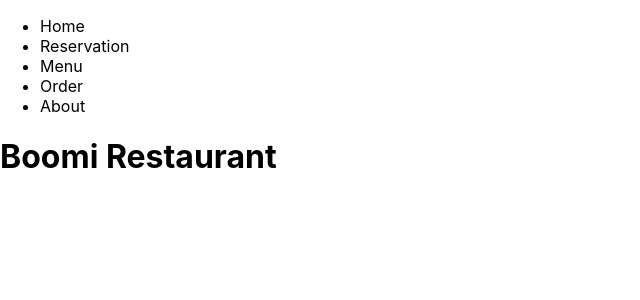
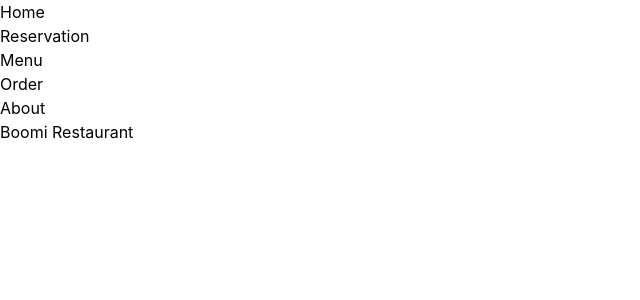
Before and after one commit to MitraKhorshidi/BoomiRestaurant, a Next.js app: page / in a window 1280 px wide. Shown: the top 300 px of the page, without its empty margins (0-640 px from the left). Built offline with nearby package versions, Linux system fonts and the light colour scheme.

Commit message:
setup tailwind

```diff
--- a/package.json
+++ b/package.json
@@ -16,7 +16,10 @@
     "react-icons": "^4.3.1"
   },
   "devDependencies": {
+    "autoprefixer": "^10.4.4",
     "eslint": "8.12.0",
-    "eslint-config-next": "12.1.4"
+    "eslint-config-next": "12.1.4",
+    "postcss": "^8.4.12",
+    "tailwindcss": "^3.0.23"
   }
 }
--- /dev/null
+++ b/postcss.config.js
@@ -0,0 +1,6 @@
+module.exports = {
+  plugins: {
+    tailwindcss: {},
+    autoprefixer: {},
+  },
+}
--- a/styles/globals.css
+++ b/styles/globals.css
@@ -15,3 +15,8 @@
 * {
   box-sizing: border-box;
 }
+
+
+@tailwind base;
+@tailwind components;
+@tailwind utilities;
--- /dev/null
+++ b/tailwind.config.js
@@ -0,0 +1,10 @@
+module.exports = {
+  content: [
+    "./pages/**/*.{js,ts,jsx,tsx}",
+    "./components/**/*.{js,ts,jsx,tsx}",
+  ],
+  theme: {
+    extend: {},
+  },
+  plugins: [],
+}
```
Also changed, not shown: 1 other file (tests, documents, lock files or other folders).
